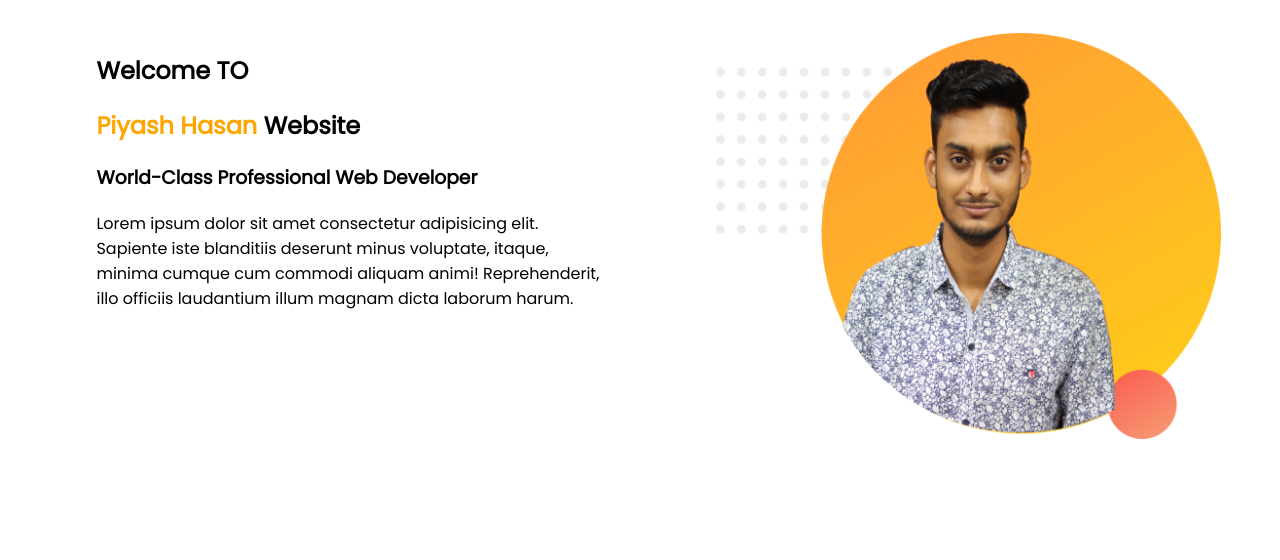
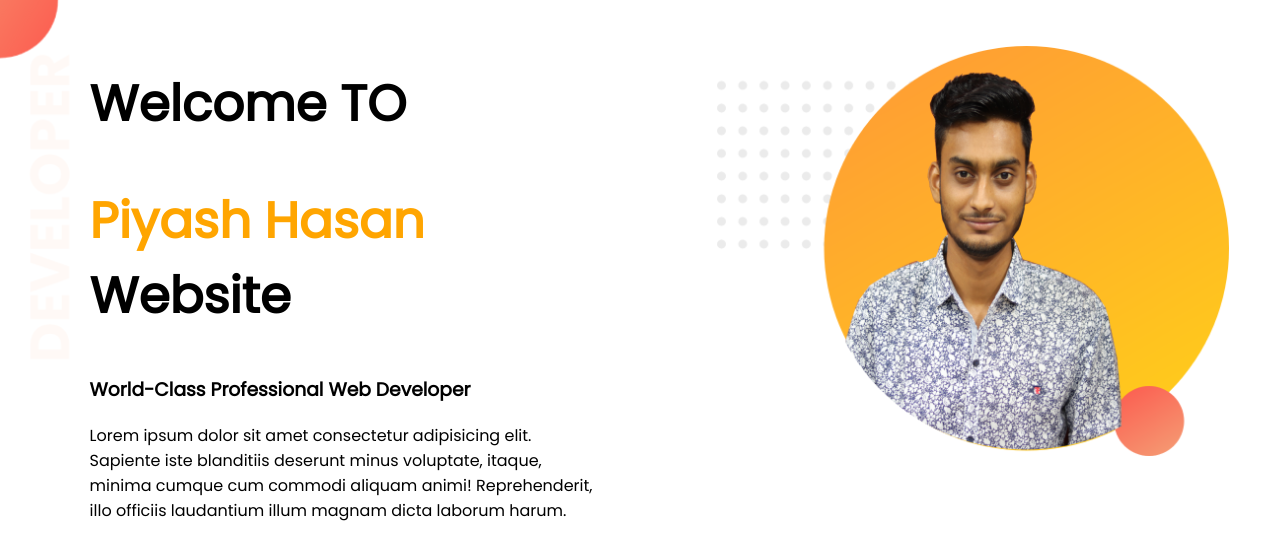
Before and after one commit to Piyashhasan/My-first-web-portfolio, a plain HTML site: page index.html in a window 1280 px wide. Drawn offline with Linux system fonts and the light colour scheme.

Commit message:
Header part complete

```diff
--- a/index.html
+++ b/index.html
@@ -12,7 +12,7 @@
     <link rel="stylesheet" href="style.css" />
   </head>
   <body>
-    <section>
+    <section class="top-banner">
       <div class="half-part">
         <h1>Welcome TO</h1>
         <h1><span class="name-high-light">Piyash Hasan </span> Website</h1>
--- a/style.css
+++ b/style.css
@@ -1,5 +1,9 @@
 body {
+  margin: 0;
   font-family: "Poppins", sans-serif;
+}
+h1 {
+  font-size: 50px;
 }
 .name-high-light {
   color: orange;
@@ -12,4 +16,12 @@ body {
 }
 .half-part img {
   width: 100%;
+  margin-top: 20px;
 }
+.top-banner {
+  background-image: url(images/top-banner.png);
+  background-repeat: no-repeat;
+}
+section {
+  height: 500px;
+}
```
